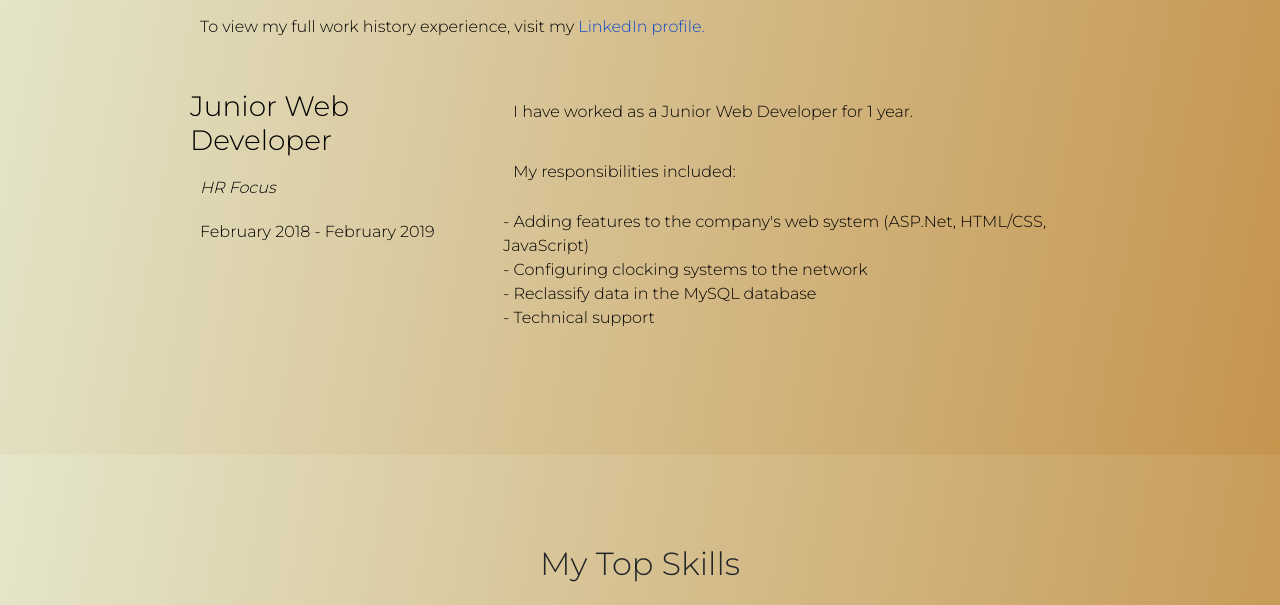
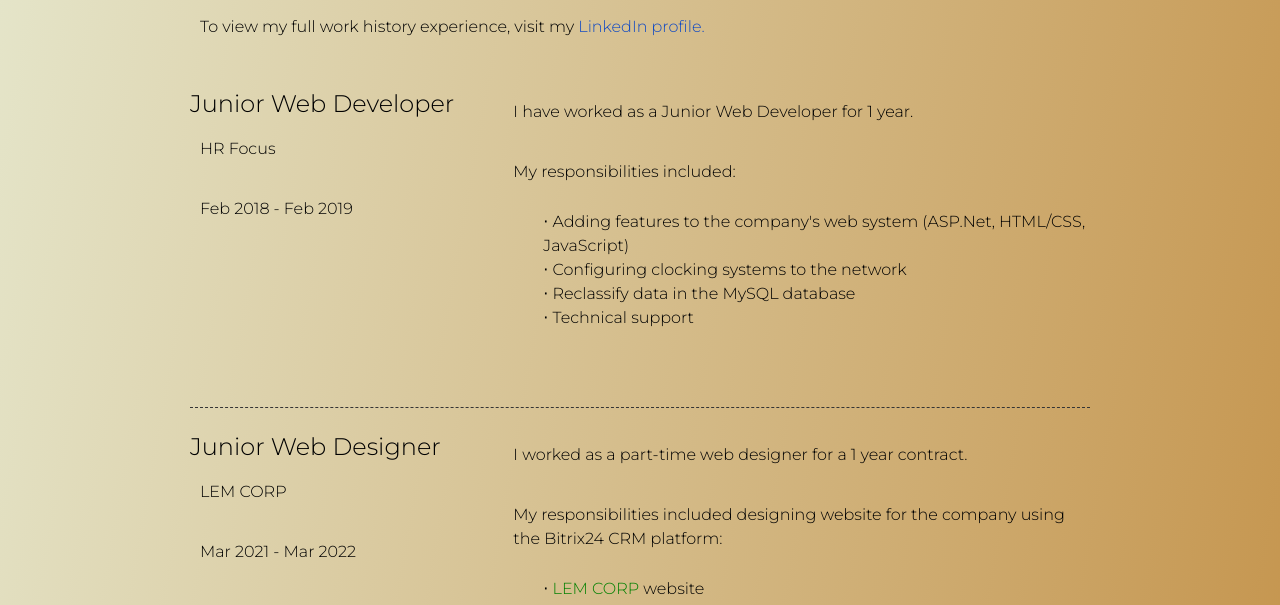
Before and after one commit to sanele23/sanele23.github.io, a plain HTML site: page index.html in a window 1280 px wide. Shown: the part 1737-2342 px from the top of the page. Drawn offline with nearby package versions, Linux system fonts and the light colour scheme.

Commit message:
Added new job item

```diff
--- a/css/style.css
+++ b/css/style.css
@@ -228,6 +228,18 @@ nav ul li {
     display: grid;
     grid-template-columns: 1fr 2fr;
     column-gap: 20px;
+}
+
+.job-item-2 {
+    display: grid;
+    grid-template-columns: 1fr 2fr;
+    column-gap: 20px;
+}
+
+.job-summary a {
+    color: green;
+    font-weight: 500;
+    text-decoration: none;
 }
 /* ---------- Skills ---------- */
 .skills {
--- a/index.html
+++ b/index.html
@@ -148,22 +148,44 @@
           <!-- Job 1 -->
         <section class="job-item">
             <div class="job-details">
-                <h3>Junior Web Developer</h3>
+                <h4>Junior Web Developer</h4>
                 <p>HR Focus</p>
-                <p>February 2018 - February 2019</p>
-
+                <p>Feb 2018 - Feb 2019</p>
             </div>
 
             <div class="job-summary">
                 <p>I have worked as a Junior Web Developer for 1 year.</p>
-                <p>My responsibilities included:</p>
+                <p>My responsibilities included:
 
-                  - Adding features to the company's web system (ASP.Net, HTML/CSS, JavaScript)<br>
-                  - Configuring clocking systems to the network<br>
-                  - Reclassify data in the MySQL database<br>
-                  - Technical support
+                  <ul>
+                    <li>⋅ Adding features to the company's web system (ASP.Net, HTML/CSS, JavaScript)</li>
+                    <li>⋅ Configuring clocking systems to the network</li>
+                    <li>⋅ Reclassify data in the MySQL database</li>
+                    <li>⋅ Technical support</li>
+                  </ul>
 
+                </p>
             </div>
+        </section>
+
+            <!-- Job 2 -->
+            <section class="job-item-2">
+              <div class="job-details">
+                  <h4>Junior Web Designer</h4>
+                  <p>LEM CORP</p>
+                  <p>Mar 2021 - Mar 2022</p>
+              </div>
+
+              <div class="job-summary">
+                  <p>I worked as a part-time web designer for a 1 year contract. </p>
+                  <p>My responsibilities included designing website for the company using the Bitrix24 CRM platform:
+                    <ul>
+                      <li>⋅ <a href="https://lemcorp.co.za/">LEM CORP</a> website</li>
+                      <li>⋅ <a href="https://johnbisseker.org.za/">John Bisseker Secondary School</a> website</li>
+                    </ul>
+                  </p>
+              </div>
+            </section>
 
         </section>
 
```
